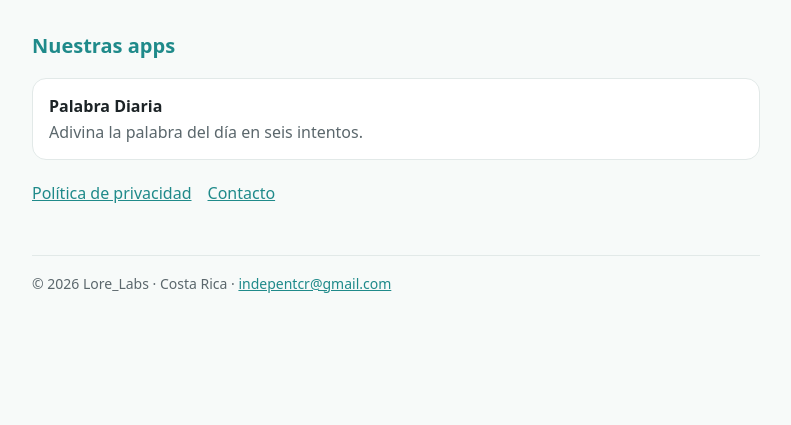
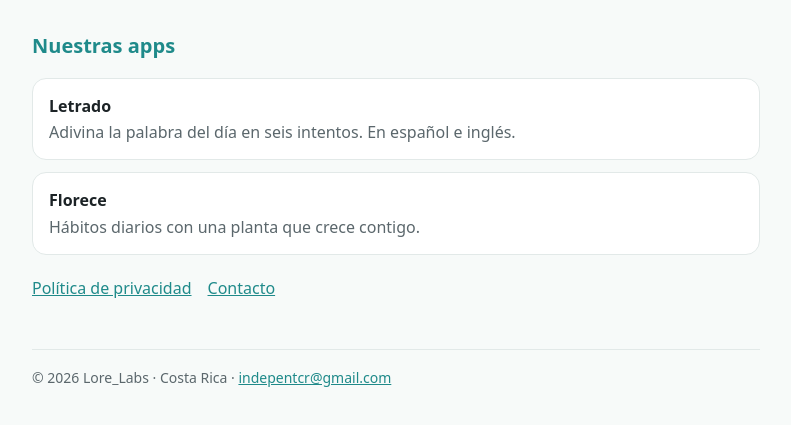
Before and after one commit to Mael0rd/Mael0rd.github.io, a plain HTML site: page index.html in a window 1280 px wide. Shown: the part 265-690 px from the top of the page, without its empty margins (244-1035 px from the left). Drawn offline with Linux system fonts and the light colour scheme.

Commit message:
Nombres de apps: Letrado y Florece
Co-Authored-By: Claude Opus 5.5 <noreply@anthropic.com>

```diff
--- a/index.html
+++ b/index.html
@@ -19,7 +19,8 @@
 
     <h2>Nuestras apps</h2>
     <ul class="apps">
-      <li><b>Palabra Diaria</b><span class="muted">Adivina la palabra del día en seis intentos.</span></li>
+      <li><b>Letrado</b><span class="muted">Adivina la palabra del día en seis intentos. En español e inglés.</span></li>
+      <li><b>Florece</b><span class="muted">Hábitos diarios con una planta que crece contigo.</span></li>
     </ul>
 
     <nav class="links">
```
